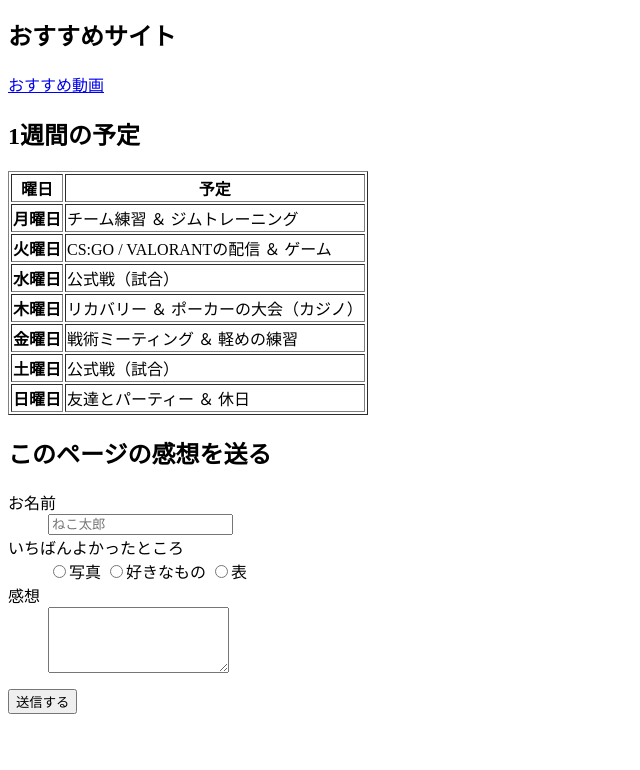
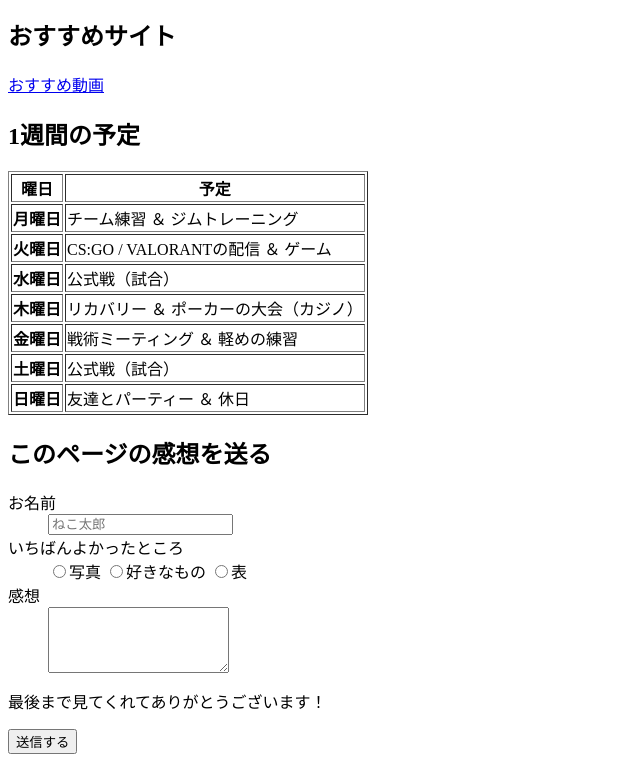
Before and after one commit to AriMarixx/profile, a plain HTML site: page index.html in a window 1280 px wide. Shown: the part 1692-2462 px from the top of the page, without its empty margins (0-640 px from the left). Before the commit the page ends 2422 px from the top, so only its background shows below. Drawn offline with Linux system fonts and the light colour scheme.

Commit message:
メッセージ

```diff
--- a/index.html
+++ b/index.html
@@ -72,5 +72,8 @@
         <dt><label for="comment">感想</label></dt>
         <dd><textarea id="comment" name="comment" rows="4"></textarea></dd>
     </dl>
+
+    <p>最後まで見てくれてありがとうございます！</p>
+
     <button type="submit">送信する</button>
 </form>
```
